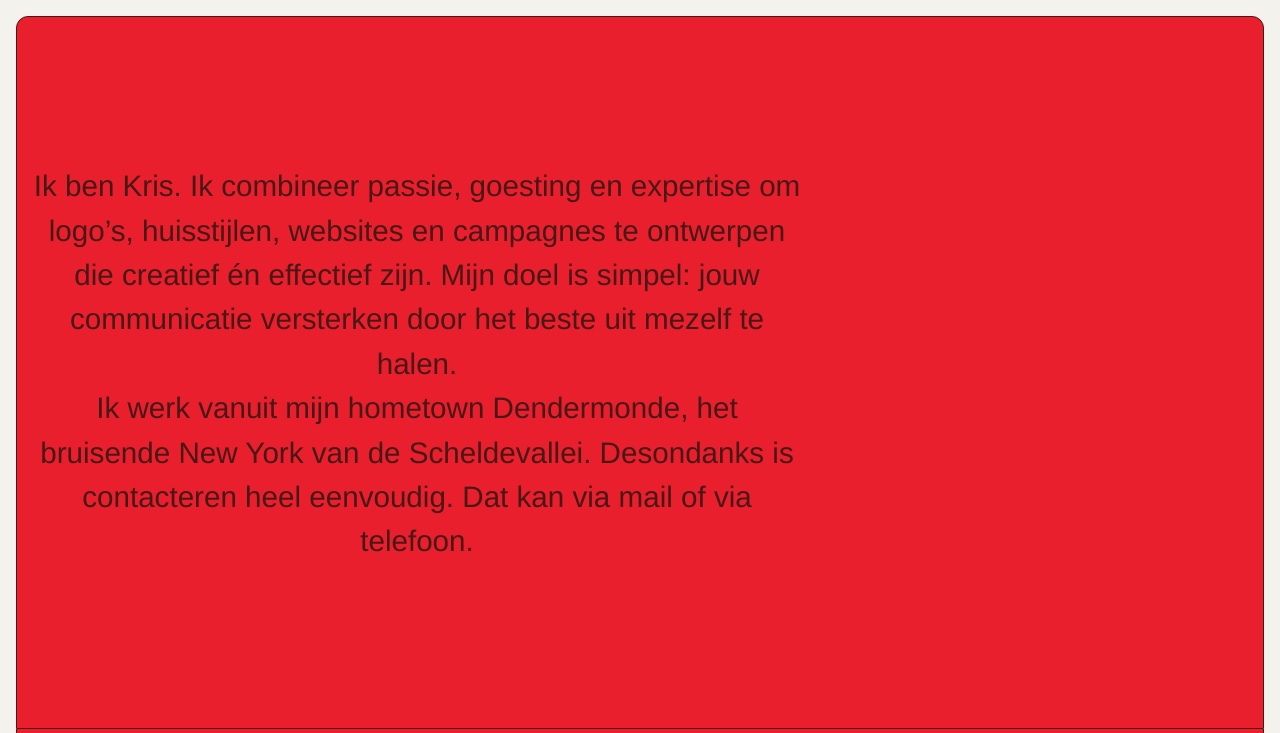
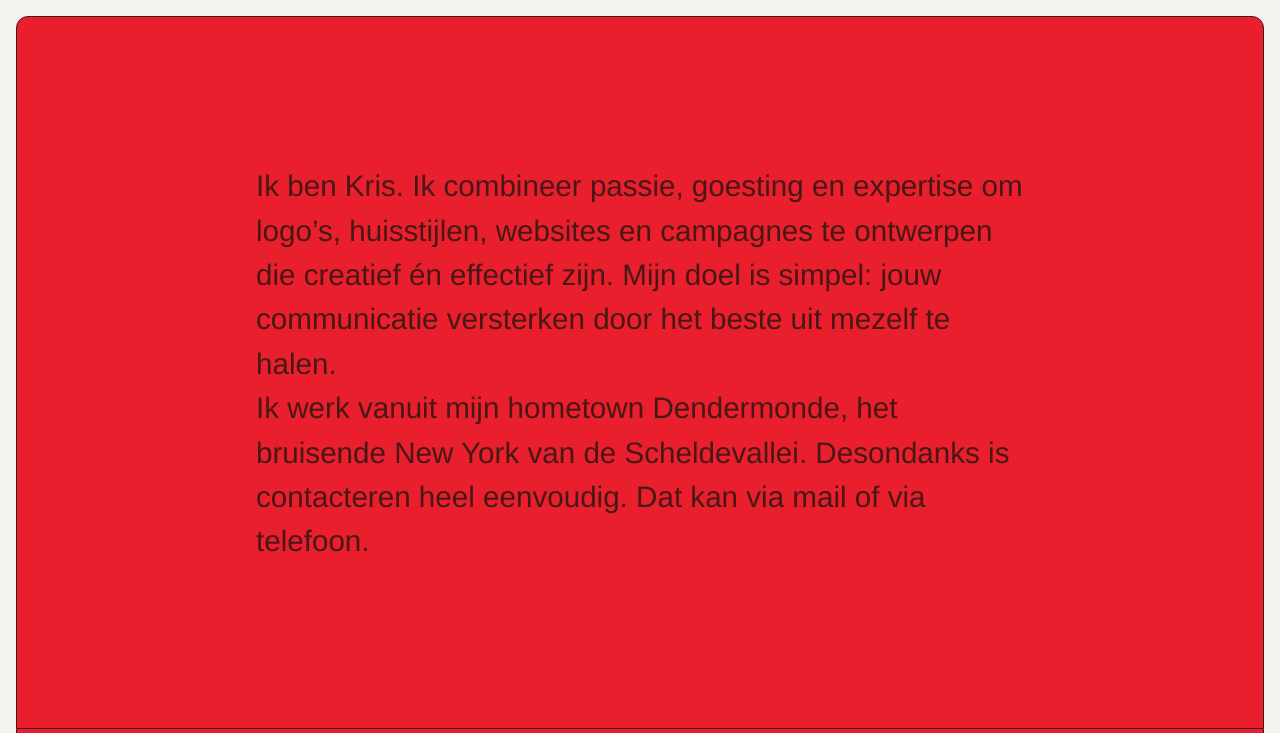
Before and after one commit to groetenuit/broesdoes, an Eleventy site: page src/index.md in a window 1280 px wide. Shown: the top 733 px of the page. Built offline with nearby package versions, Linux system fonts and the light colour scheme; Eleventy itself is replaced by a stand-in of ours; files that its build step writes are made by us from their sources; a web font is replaced by a local one.

Commit message:
Adjust text alignment and margin for content sections

```diff
--- a/src/style.css
+++ b/src/style.css
@@ -479,7 +479,8 @@ main#inhoud > :first-child:not(.grid12):not(section) { padding-top: 1rem; }
 .contact-content {
   max-width: 800px;
   width: 100%;
-  text-align: center;
+  margin-inline: auto;
+  text-align: left;
   padding-inline: 1.5rem;
 }
 
```
